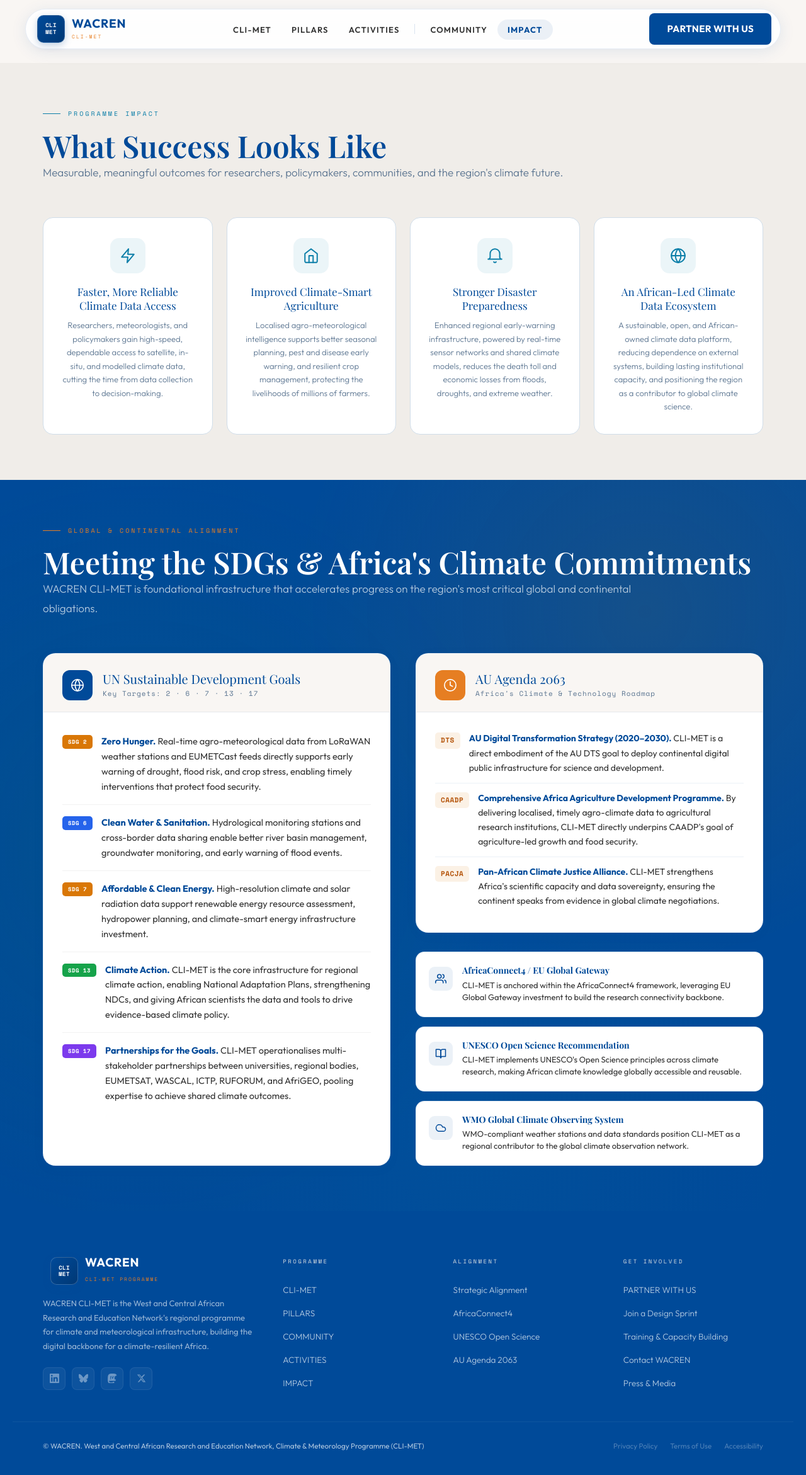
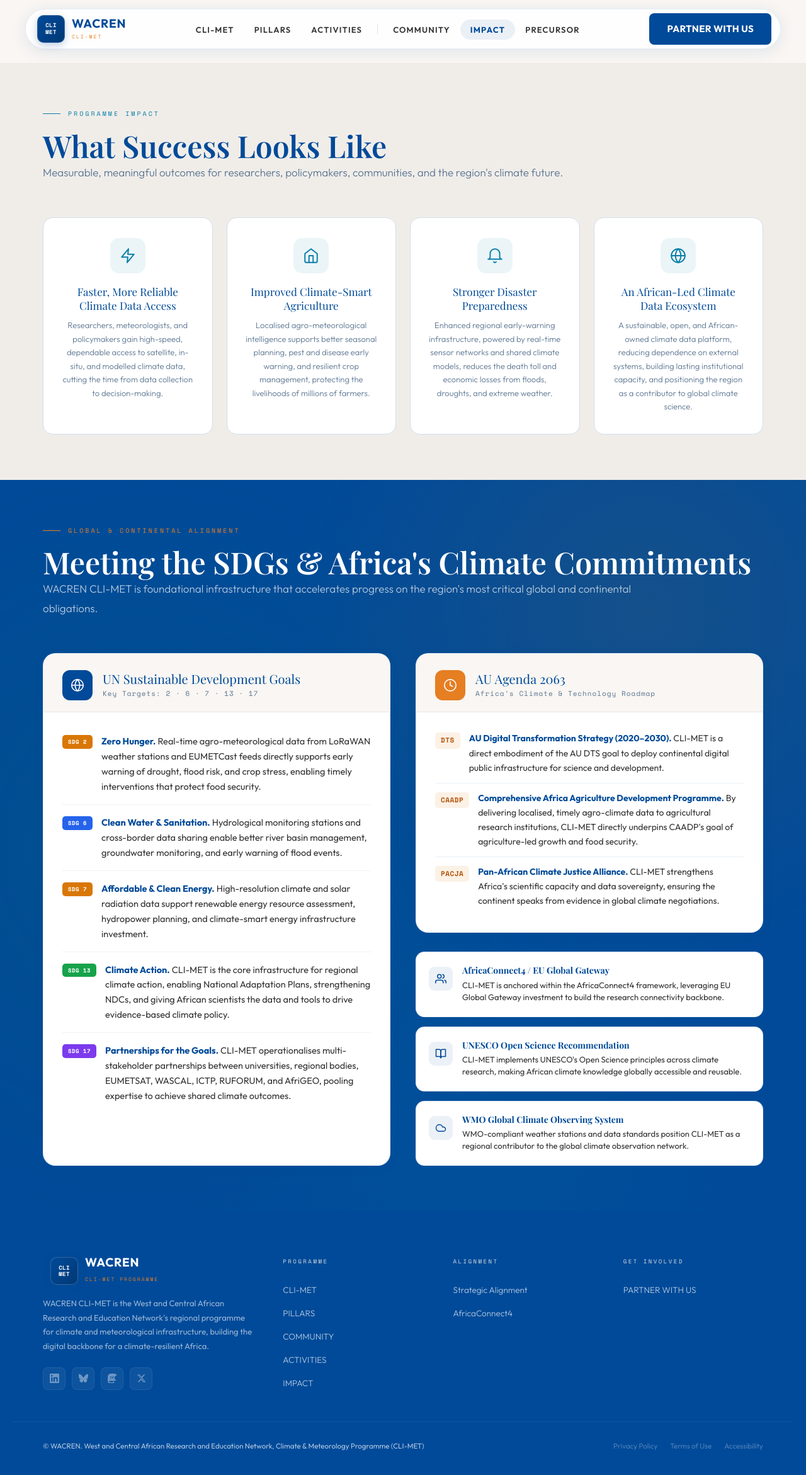
Before and after one commit to steadygroupinc/wacren-cli-met, a Next.js app: page /impact in a window 1280 px wide. Shown: the top 2342 px of the page at 63% size. Built offline with nearby package versions, Linux system fonts and the light colour scheme; a web font is replaced by a local one.

Commit message:
feat: add PRECURSOR menu item and refine footer links

```diff
--- a/app/components/Footer.tsx
+++ b/app/components/Footer.tsx
@@ -56,18 +56,12 @@
             <ul className="footer-links">
               <li><Link href="/#alignment">Strategic Alignment</Link></li>
               <li><a href="#">AfricaConnect4</a></li>
-              <li><a href="#">UNESCO Open Science</a></li>
-              <li><a href="#">AU Agenda 2063</a></li>
             </ul>
           </div>
           <div>
             <div className="footer-col-title">Get Involved</div>
             <ul className="footer-links">
               <li><Link href="/contact">PARTNER WITH US</Link></li>
-              <li><a href="#">Join a Design Sprint</a></li>
-              <li><a href="#">Training &amp; Capacity Building</a></li>
-              <li><Link href="/contact">Contact WACREN</Link></li>
-              <li><a href="#">Press &amp; Media</a></li>
             </ul>
           </div>
         </div>
--- a/app/components/Navbar.tsx
+++ b/app/components/Navbar.tsx
@@ -50,6 +50,7 @@
 
                <li><Link href="/community" className={isActive('/community') ? 'active' : ''}>COMMUNITY</Link></li>
               <li><Link href="/impact" className={isActive('/impact') ? 'active' : ''}>IMPACT</Link></li>
+              <li><Link href="/precursor" className={isActive('/precursor') ? 'active' : ''}>PRECURSOR</Link></li>
             </ul>
           </nav>
 
@@ -89,6 +90,7 @@
           <div className="mobile-menu-divider"></div>
           <Link href="/community" className={`mobile-menu-link ${isActive('/community') ? 'active' : ''}`} onClick={closeMobileMenu}>COMMUNITY</Link>
           <Link href="/impact" className={`mobile-menu-link ${isActive('/impact') ? 'active' : ''}`} onClick={closeMobileMenu}>IMPACT</Link>
+          <Link href="/precursor" className={`mobile-menu-link ${isActive('/precursor') ? 'active' : ''}`} onClick={closeMobileMenu}>PRECURSOR</Link>
         </div>
         <div className="mobile-menu-footer">
           <Link href="/contact" className="mobile-menu-cta" onClick={closeMobileMenu}>
```
